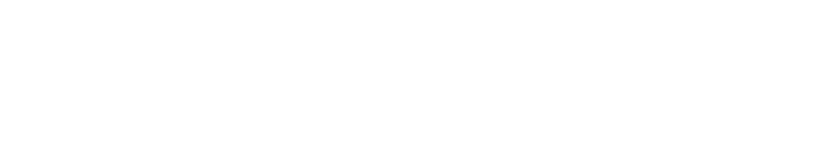
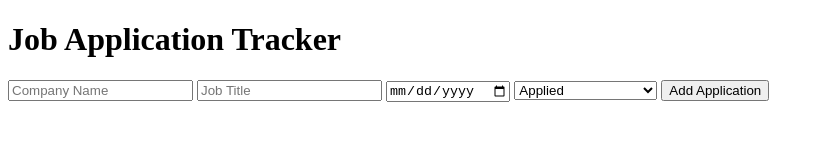
Before and after one commit to MoketeTyabekana/job-application-tracker, a plain HTML site: page index.html in a window 1280 px wide. Shown: the whole page, without its empty margins (0-824 px from the left). Drawn offline with Linux system fonts and the light colour scheme.

Commit message:
Create a form that takes the name of the company, Job title, date applied ,and status of the user apllication and add job button.

```diff
--- a/index.html
+++ b/index.html
@@ -8,5 +8,20 @@
   <script defer src="script.js"></script>
 </head>
 <body>
+<h1>Job Application Tracker</h1>
+
+<!-- Form to Add New Job Application -->
+<form id="jobForm">
+  <input type="text" id="company" placeholder="Company Name" required>
+  <input type="text" id="title" placeholder="Job Title" required>
+  <input type="date" id="dateApplied" required>
+  <select id="status">
+    <option value="Applied">Applied</option>
+    <option value="Interview Scheduled">Interview Scheduled</option>
+    <option value="Rejected">Rejected</option>
+  </select>
+  <button type="submit">Add Application</button>
+</form>
+
 </body>
 </html>
```
